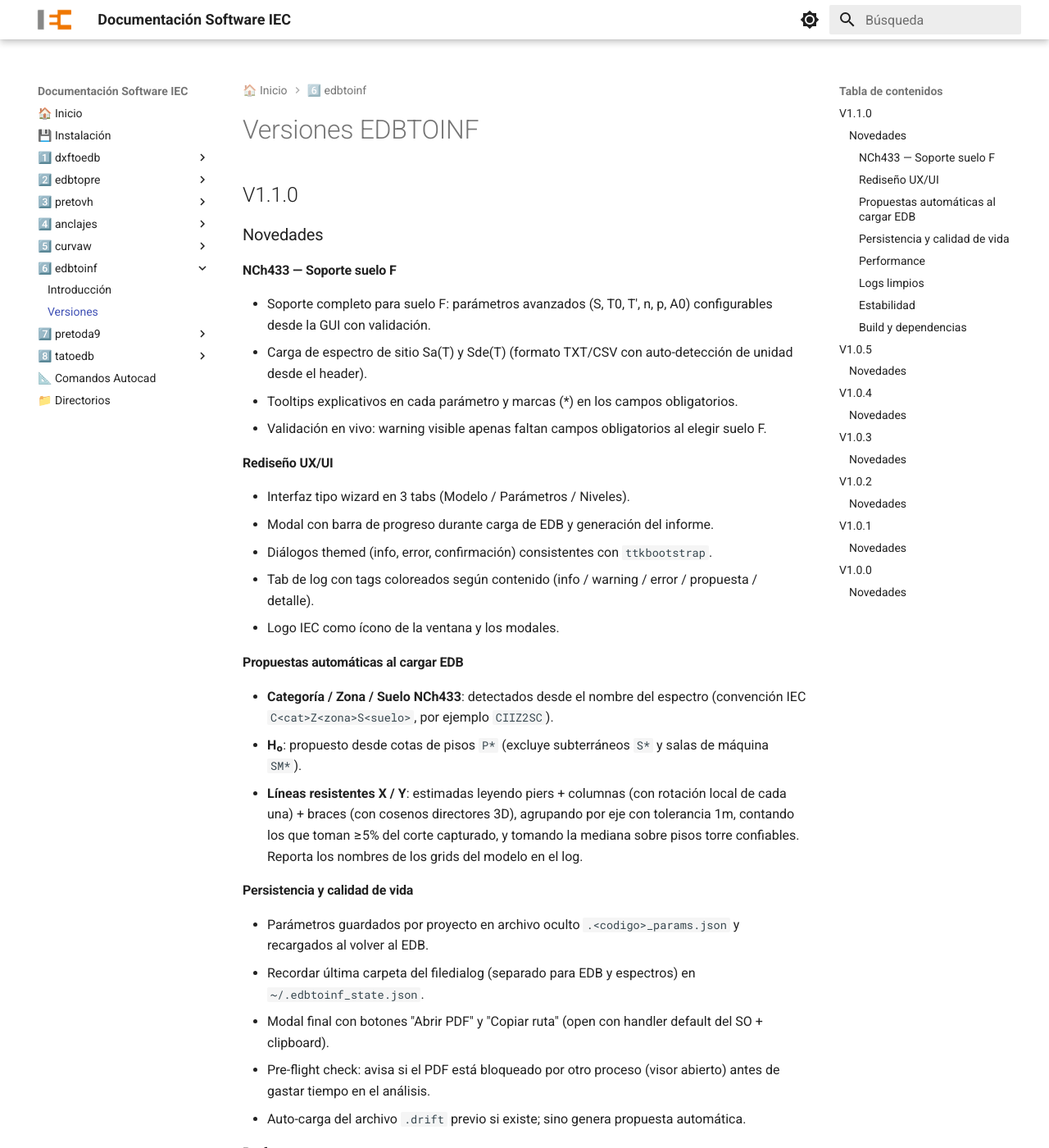
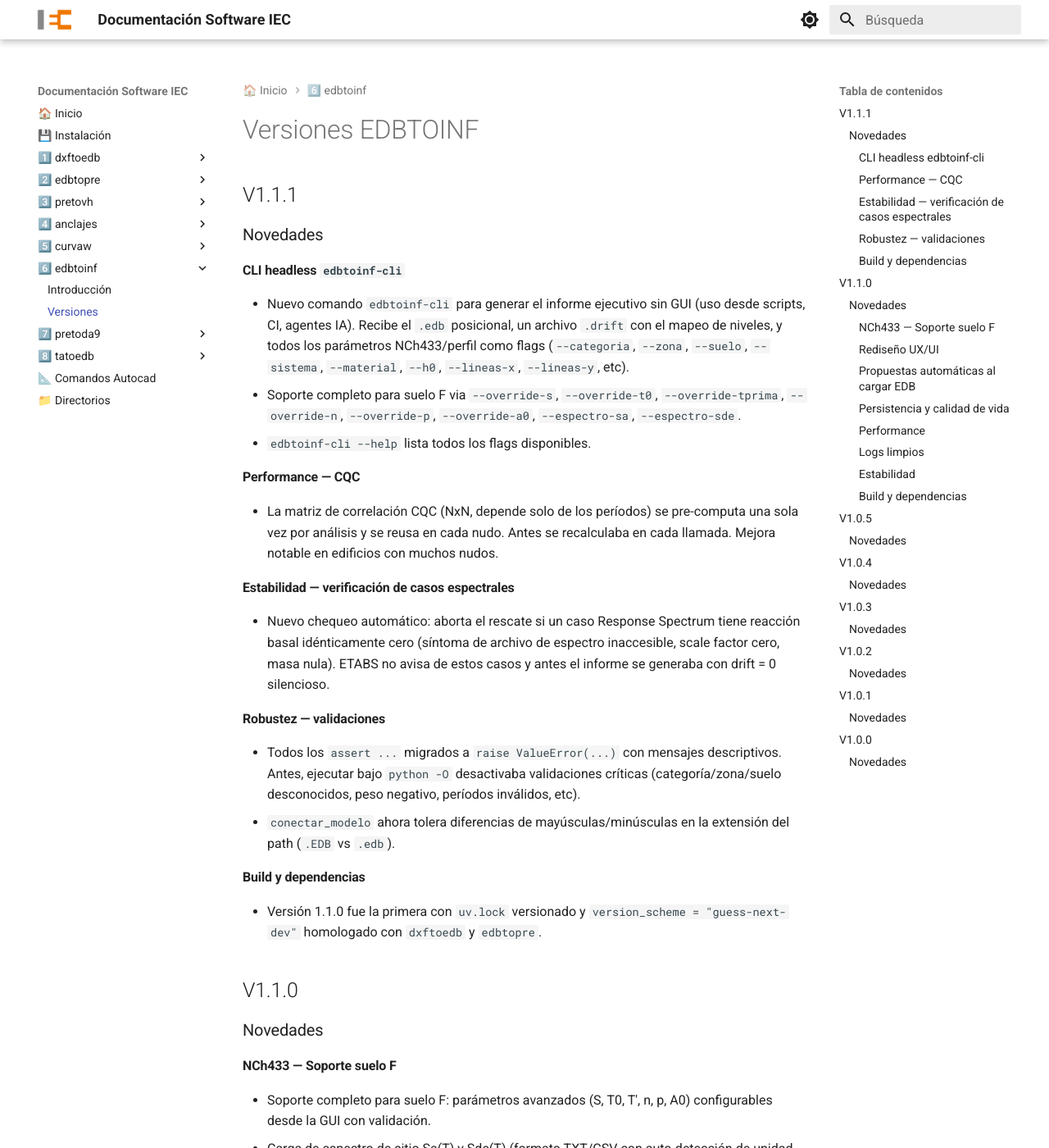
Before and after one commit to iec-ingenieria/documentacion, an MkDocs documentation site: the page built from docs/edbtoinf/versiones.md, in a window 1280 px wide and 1400 px high. Shown: the whole window at 82% size. Built offline with MkDocs 1.6.1 and Material for MkDocs 9.7.7, drawn with Linux system fonts in a browser that asks for light colours.

Commit message:
docs(edbtoinf): changelog V1.1.1
- CLI headless edbtoinf-cli (sin GUI, para scripts/CI/agentes).
- CQC pre-computado (perf en edificios con muchos nudos).
- verificar_aporte_casos_espectrales (detecta RS con BaseReact=0).
- asserts -> ValueError (sobrevive a python -O).
- conectar_modelo tolerante a case del path.

```diff
--- a/docs/edbtoinf/versiones.md
+++ b/docs/edbtoinf/versiones.md
@@ -1,4 +1,50 @@
 # Versiones EDBTOINF
+
+## V1.1.1
+
+### Novedades
+
+#### CLI headless `edbtoinf-cli`
+
+- Nuevo comando `edbtoinf-cli` para generar el informe ejecutivo sin GUI
+  (uso desde scripts, CI, agentes IA). Recibe el `.edb` posicional, un
+  archivo `.drift` con el mapeo de niveles, y todos los parámetros
+  NCh433/perfil como flags (`--categoria`, `--zona`, `--suelo`,
+  `--sistema`, `--material`, `--h0`, `--lineas-x`, `--lineas-y`, etc).
+- Soporte completo para suelo F via `--override-s`, `--override-t0`,
+  `--override-tprima`, `--override-n`, `--override-p`, `--override-a0`,
+  `--espectro-sa`, `--espectro-sde`.
+- `edbtoinf-cli --help` lista todos los flags disponibles.
+
+#### Performance — CQC
+
+- La matriz de correlación CQC (NxN, depende solo de los períodos) se
+  pre-computa una sola vez por análisis y se reusa en cada nudo. Antes
+  se recalculaba en cada llamada. Mejora notable en edificios con
+  muchos nudos.
+
+#### Estabilidad — verificación de casos espectrales
+
+- Nuevo chequeo automático: aborta el rescate si un caso Response
+  Spectrum tiene reacción basal idénticamente cero (síntoma de archivo
+  de espectro inaccesible, scale factor cero, masa nula). ETABS no
+  avisa de estos casos y antes el informe se generaba con drift = 0
+  silencioso.
+
+#### Robustez — validaciones
+
+- Todos los `assert ...` migrados a `raise ValueError(...)` con
+  mensajes descriptivos. Antes, ejecutar bajo `python -O` desactivaba
+  validaciones críticas (categoría/zona/suelo desconocidos, peso
+  negativo, períodos inválidos, etc).
+- `conectar_modelo` ahora tolera diferencias de mayúsculas/minúsculas
+  en la extensión del path (`.EDB` vs `.edb`).
+
+#### Build y dependencias
+
+- Versión 1.1.0 fue la primera con `uv.lock` versionado y
+  `version_scheme = "guess-next-dev"` homologado con `dxftoedb` y
+  `edbtopre`.
 
 ## V1.1.0
 
```
